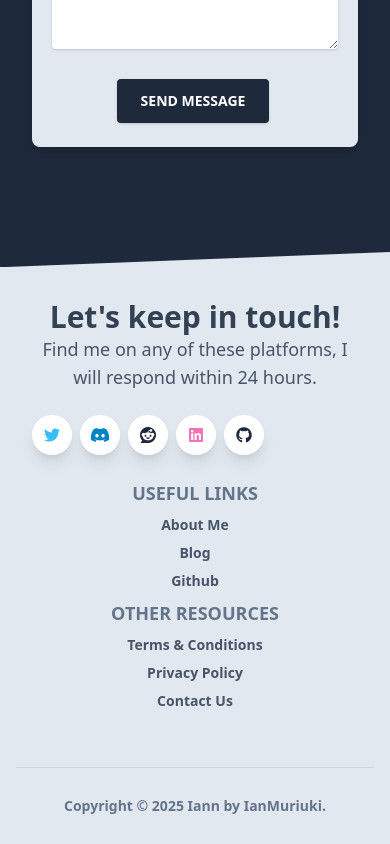
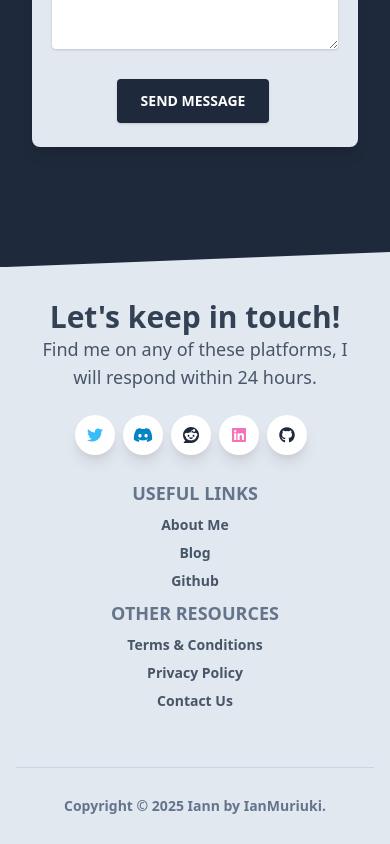
Before and after one commit to ianmuriuki/portfolio, a Next.js app: page / in a window 390 px wide. Shown: the part 9052-9896 px from the top of the page. Built offline with nearby package versions, Linux system fonts and the light colour scheme.

Commit message:
Update Footer.js

```diff
--- a/components/Footers/Footer.js
+++ b/components/Footers/Footer.js
@@ -30,7 +30,7 @@ export default function Footer() {
               <h5 className="text-lg mt-0 mb-2 text-blueGray-600">
                 Find me on any of these platforms, I will respond within 24 hours.
               </h5>
-              <div className="mt-6 lg:mb-0 mb-6 flex">
+              <div className="mt-6 lg:mb-0 mb-6 flex justify-center lg:justify-start">
                 <a href="https://twitter.com/@inc_codes" target="_blank" rel="noopener noreferrer">
                   <button
                     className="bg-white text-lightBlue-400 shadow-lg font-normal h-10 w-10 items-center justify-center align-center rounded-full outline-none focus:outline-none mr-2"
```
